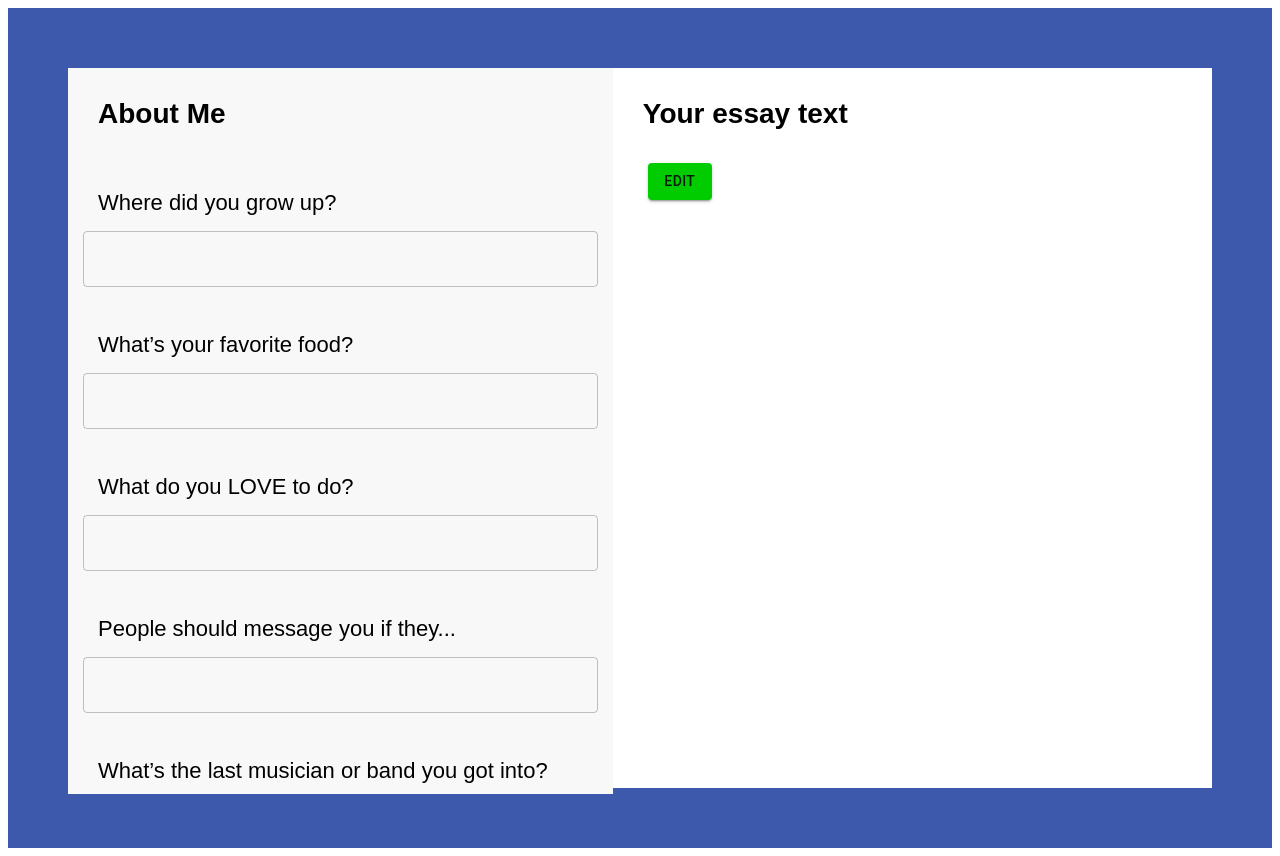
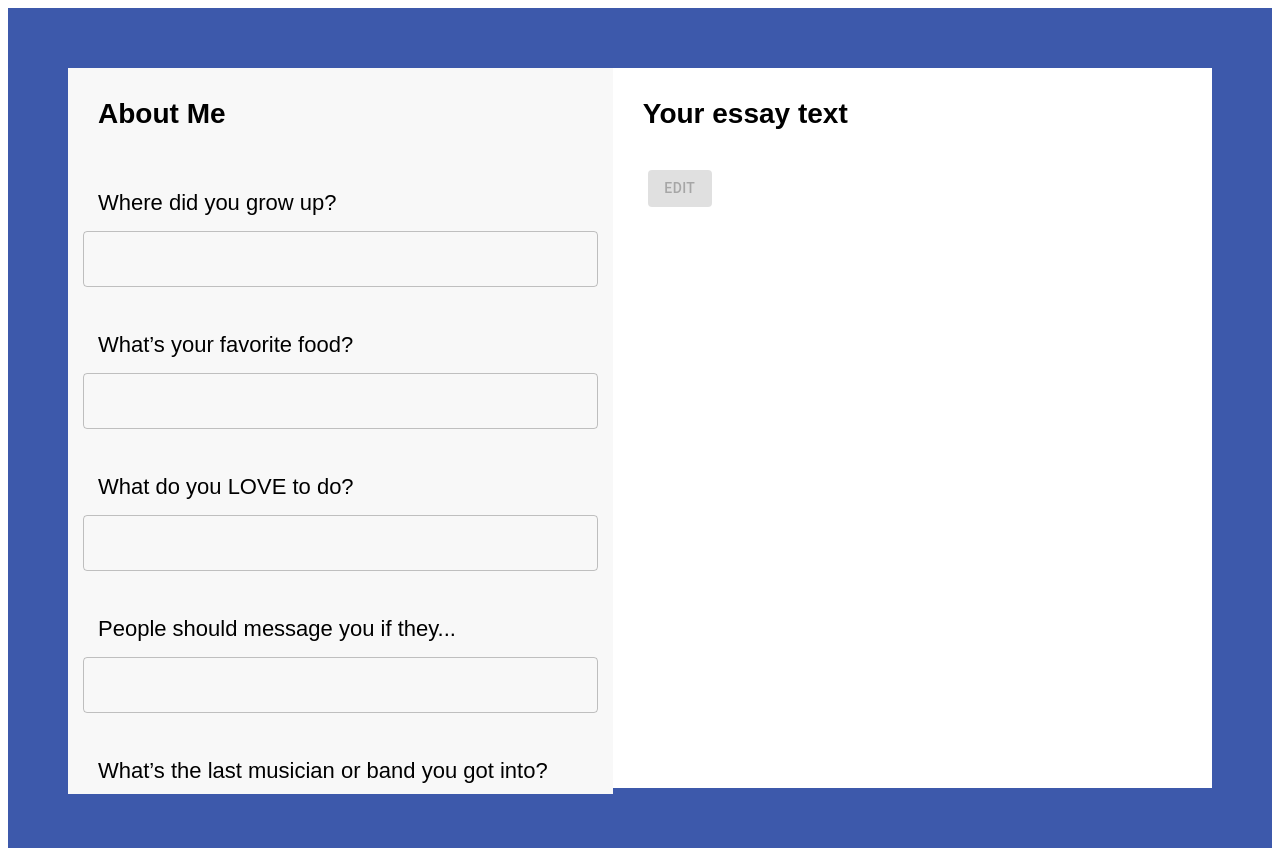
Before and after one commit to Sourabh25495/OKC-Application, a React (Create React App) app: page / in a window 1280 px wide. Built offline with nearby package versions, Linux system fonts and the light colour scheme.

Commit message:
OKC essay functionality

```diff
--- a/src/components/App.js
+++ b/src/components/App.js
@@ -1,14 +1,20 @@
-import React from "react";
+import React, { useState } from "react";
 import { connect } from "react-redux";
 
 import ComposeEssay from "./ComposeEssay";
+import EditPage from "./EditPage";
 
 require("./App.scss");
 
 const App = () => {
+  const [showEditPage, setShowEditPage] = useState("essay");
+
   return (
     <div className="match-area">
-      <ComposeEssay />
+      {showEditPage === "essay" && (
+        <ComposeEssay setShowEditPage={setShowEditPage} />
+      )}
+      {showEditPage === "editPage" && <EditPage setShowEditPage={setShowEditPage}/>}
     </div>
   );
 };
--- a/src/components/App.scss
+++ b/src/components/App.scss
@@ -28,6 +28,13 @@
   height: 87vh;
   overflow-y: auto;
 }
+.edit-container {
+  width: 100%;
+  padding: 15px;
+  overflow-y: auto;
+  display: inline-grid;
+  justify-content: center;
+}
 
 .label {
   padding: 15px;
@@ -40,8 +47,9 @@
   font-family: Arial;
 }
 
-.edit-button {
+.button {
   padding-left: 20px;
+  padding-top: 7px;
 }
 
 .essay-text-display {
@@ -49,3 +57,10 @@
   font-family: arial;
   font-size: 18px;
 }
+
+.essay-edit-display {
+  padding-left: 20px;
+  font-family: arial;
+  font-size: 18px;
+  width: 400px;
+}
--- a/src/components/ComposeEssay.js
+++ b/src/components/ComposeEssay.js
@@ -6,24 +6,27 @@ import { useStyles } from "./styles";
 import { processInputFieldParams } from "./utils";
 import { useSelector } from "react-redux";
 
-
-const SelfSpace = () => {
+const SelfSpace = ({ setShowEditPage }) => {
   const fieldLabels = Object.values(COPY);
   const fieldNames = Object.values(FIELD_NAMES);
   const staticStatement = Object.values(STATIC_ESSAY_LINES);
-  const inputFieldParams = processInputFieldParams(fieldLabels, fieldNames, staticStatement);
+  const inputFieldParams = processInputFieldParams(
+    fieldLabels,
+    fieldNames,
+    staticStatement
+  );
   const answers = useSelector((state) => state.fieldAnswers);
+  console.log("answer", answers);
   const classes = useStyles();
-
 
   const Essay = () => {
     return (
       <p>
         {answers && answers.hometown
-          ? `Originally from ${answers.hometown}. `
+          ? `Originally from ${answers.hometown} `
           : ""}
         {answers && answers.favoriteFood
-          ? `Cant get enough ${answers.favoriteFood}. `
+          ? `Cant get enough ${answers.favoriteFood} `
           : ""}
         {answers && answers.loveToDo ? `I ${answers.loveToDo}. ` : ""}
         {answers && answers.music
@@ -40,6 +43,10 @@ const SelfSpace = () => {
           : ""}
       </p>
     );
+  };
+
+  const handleShowEditPage = () => {
+    setShowEditPage("editPage");
   };
 
   return (
@@ -68,8 +75,13 @@ const SelfSpace = () => {
         <div className="essay-text-display">
           <Essay />
         </div>
-        <div className="edit-button">
-          <Button variant="contained" className={classes.edit}>
+        <div className="button">
+          <Button
+            variant="contained"
+            className={classes.edit}
+            disabled={answers ? Object.keys(answers).length === 0 : false}
+            onClick={handleShowEditPage}
+          >
             Edit
           </Button>
         </div>
--- /dev/null
+++ b/src/components/EditPage.js
@@ -0,0 +1,51 @@
+import React from "react";
+import { useSelector } from "react-redux";
+import TextField from "@material-ui/core/TextField";
+import { Button } from "@material-ui/core";
+import { useStyles } from "./styles";
+import { useDispatch } from "react-redux";
+import { processObjectToPopulateText } from "./utils";
+import { START_OVER } from "../madlibs";
+
+export const EditPage = ({ setShowEditPage }) => {
+  const classes = useStyles();
+  const populateText = useSelector((state) => state.essayText);
+  const editFieldValue = processObjectToPopulateText({ populateText });
+  const dispatch = useDispatch();
+
+  const handleShowEditPage = () => {
+    setShowEditPage("essay");
+    dispatch({
+      type: START_OVER,
+    });
+  };
+
+  return (
+    <div className="edit-container">
+      <div className="label">
+        <b>Your essay text</b>
+      </div>
+      <div className="essay-edit-display">
+        <TextField
+          id="edit-my-essay"
+          multiline
+          rows={4}
+          variant="outlined"
+          fullWidth
+          value={editFieldValue}
+        />
+      </div>
+      <div className="button">
+        <Button
+          variant="contained"
+          className={classes.edit}
+          onClick={handleShowEditPage}
+        >
+          Start Over
+        </Button>
+      </div>
+    </div>
+  );
+};
+
+export default EditPage;
--- a/src/components/InputComponent/InputComponent.js
+++ b/src/components/InputComponent/InputComponent.js
@@ -13,12 +13,15 @@ export const InputComponent = ({ label, id, staticText }) => {
       <>
         <TextField
           variant="outlined"
-          onBlur={
-            ((e) =>
-              dispatch({
-                type: SUBMIT_FIELD,
-                payload: { fieldName: id, answer: e.target.value, staticStatement: staticText},
-              }))
+          onBlur={(e) =>
+            e.target.value && dispatch({
+              type: SUBMIT_FIELD,
+              payload: {
+                fieldName: id,
+                answer: `${e.target.value} ${e.target.value ? '.' : ''}`,
+                staticStatement: staticText,
+              },
+            })
           }
         />
       </>
--- a/src/components/utils.js
+++ b/src/components/utils.js
@@ -9,3 +9,11 @@ export const processInputFieldParams = (
     staticStatement: staticStatement[i],
   }));
 };
+
+export const processObjectToPopulateText = ({ populateText }) => {
+  const userEnteredText = Object.entries(populateText)
+
+  return userEnteredText.flat().join("")
+
+
+};
--- a/src/madlibs.js
+++ b/src/madlibs.js
@@ -7,6 +7,7 @@ export const SUBMIT_FIELD = "MADLIBS.SUBMIT_FIELD";
 
 export const UPDATE_ESSAY = "MADLIBS.UPDATE_ESSAY";
 export const INCREMENT_COUNTER = "MADLIBS.INCREMENT_COUNTER";
+export const START_OVER = "MADLIBS.START_OVER";
 
 // Initial state
 // ----------------------------------------------------------------------------
@@ -50,6 +51,11 @@ export function reducer(state = INITIAL_STATE, action) {
         counter: state.counter + 1,
       };
     }
+    case START_OVER: {
+      return {
+        state,
+      };
+    }
 
     default:
       return state;
```
